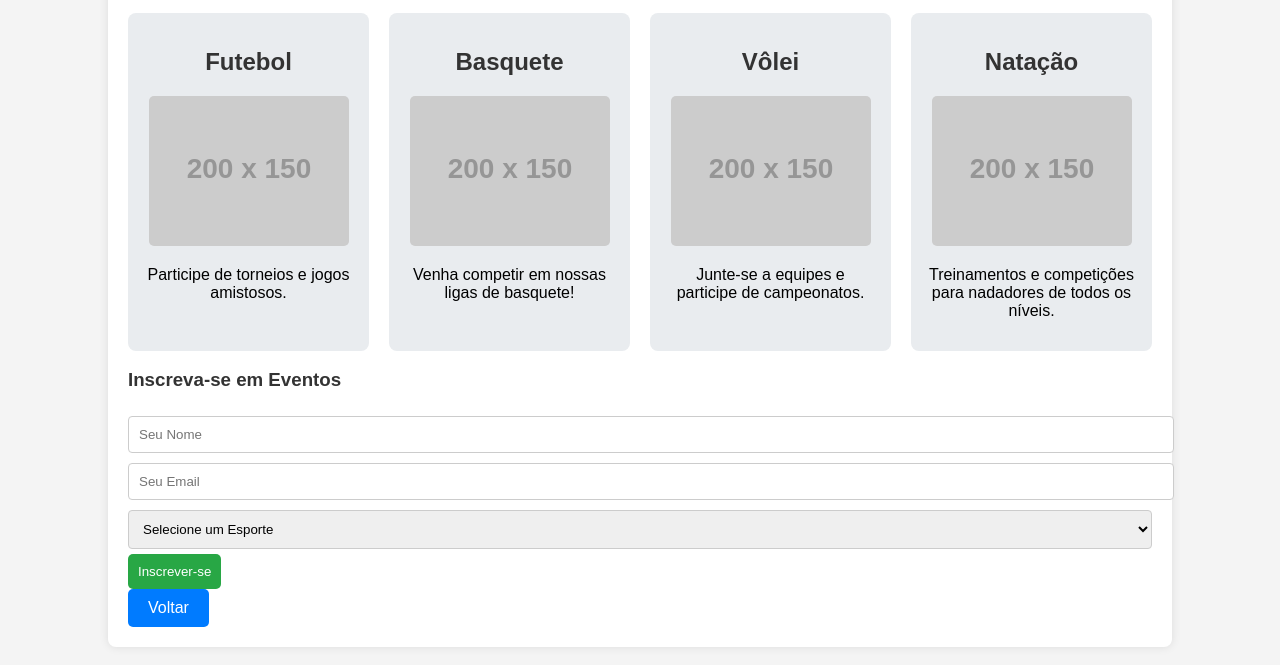
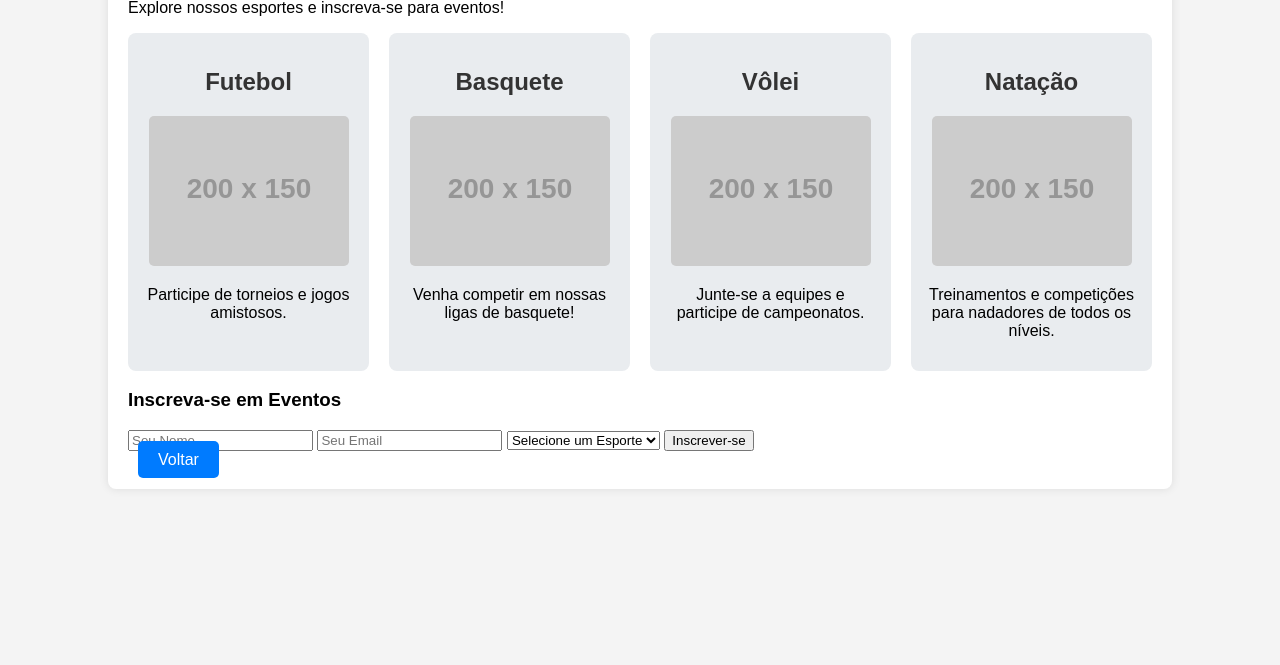
Before and after one commit to llaurinhams15/Projeto-EsportIF, a plain HTML site: page esportes.html in a window 1280 px wide. Shown: the part 121-786 px from the top of the page. Drawn offline with Linux system fonts and the light colour scheme; placeholder pictures from the web are drawn by us.

Commit message:
Update styles.css

```diff
--- a/styles.css
+++ b/styles.css
@@ -5,74 +5,48 @@ body {
     background-color: #f4f4f4;
 }
 
+.header {
+    background: #007BFF;
+    padding: 10px;
+    color: white;
+}
+
+.nav a {
+    color: white;
+    margin: 0 15px;
+    text-decoration: none;
+}
+
+.nav a:hover {
+    text-decoration: underline;
+}
+
 .container {
     width: 80%;
-    margin: 0 auto;
+    margin: 20px auto;
     padding: 20px;
     background: white;
     border-radius: 8px;
     box-shadow: 0 0 10px rgba(0, 0, 0, 0.1);
 }
 
-h1, h2, h3 {
+h1, h2 {
     color: #333;
 }
 
 .btn {
-    display: inline-block;
     padding: 10px 20px;
     background: #007BFF;
     color: white;
+    border-radius: 5px;
     text-decoration: none;
-    border-radius: 5px;
+    margin-left: 10px;
 }
 
-.btn:hover {
-    background: #0056b3;
+.sports-info {
+    margin-top: 40px;
 }
 
-input {
-    width: 100%;
-    padding: 10px;
-    margin: 5px 0;
-    border: 1px solid #ccc;
-    border-radius: 4px;
-}
-
-button {
-    padding: 10px;
-    background: #28a745;
-    color: white;
-    border: none;
-    border-radius: 5px;
-}
-
-button:hover {
-    background: #218838;
-}
-
-.nav a {
-    margin: 10px;
-    text-decoration: none;
-    color: #007BFF;
-}
-
-.nav a:hover {
-    text-decoration: underline;
-}
-.nav a {
-    display: inline-block;
-    margin: 10px;
-    padding: 10px 15px;
-    background: #007BFF;
-    color: white;
-    text-decoration: none;
-    border-radius: 5px;
-}
-
-.nav a:hover {
-    background: #0056b3;
-}
 .sports-grid {
     display: grid;
     grid-template-columns: repeat(auto-fill, minmax(200px, 1fr));
@@ -84,6 +58,11 @@ button:hover {
     padding: 15px;
     border-radius: 8px;
     text-align: center;
+    transition: transform 0.3s ease;
+}
+
+.sport:hover {
+    transform: scale(1.05);
 }
 
 .sport img {
@@ -91,26 +70,6 @@ button:hover {
     border-radius: 5px;
 }
 
-form {
-    margin-top: 20px;
+.sport h3 {
+    color: #007BFF;
 }
-
-form input, form select {
-    width: 100%;
-    padding: 10px;
-    margin: 5px 0;
-    border: 1px solid #ccc;
-    border-radius: 4px;
-}
-
-form button {
-    background: #28a745;
-    color: white;
-    border: none;
-    border-radius: 5px;
-    padding: 10px;
-}
-
-form button:hover {
-    background: #218838;
-}
```
